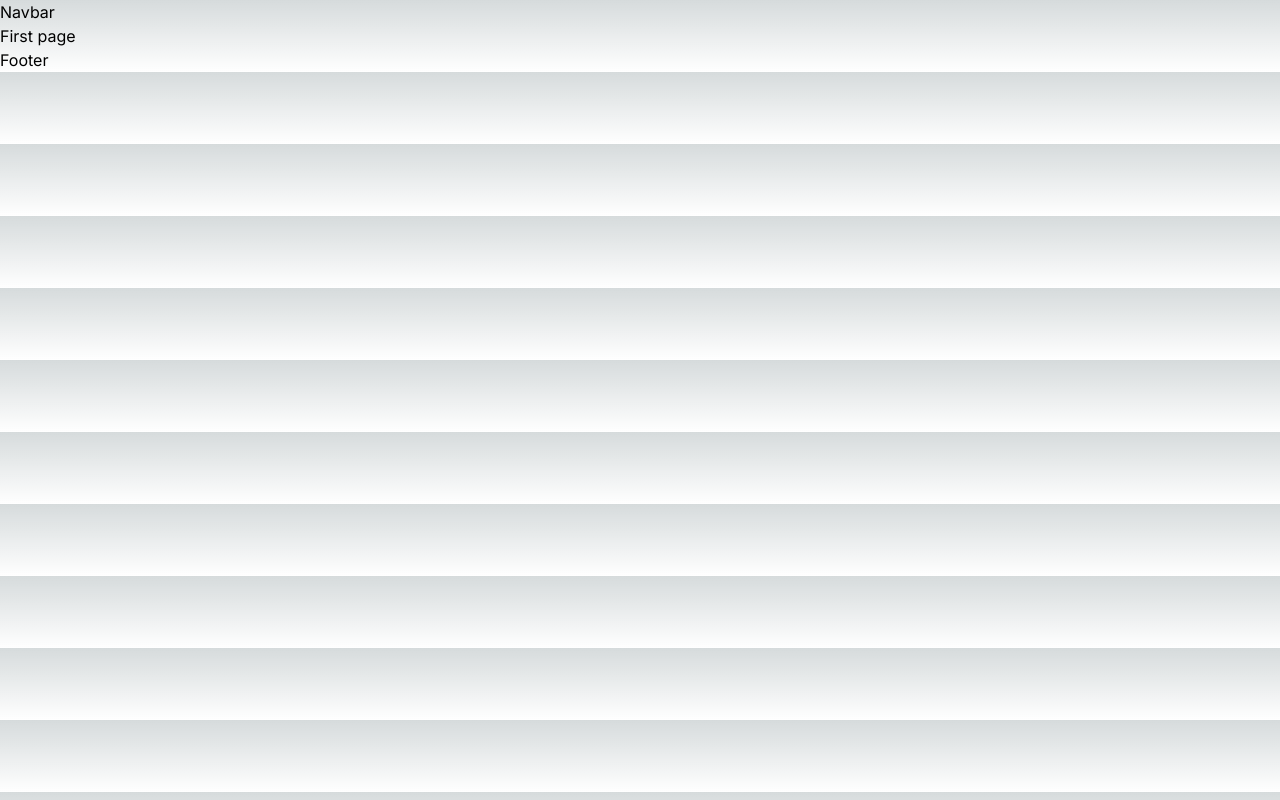
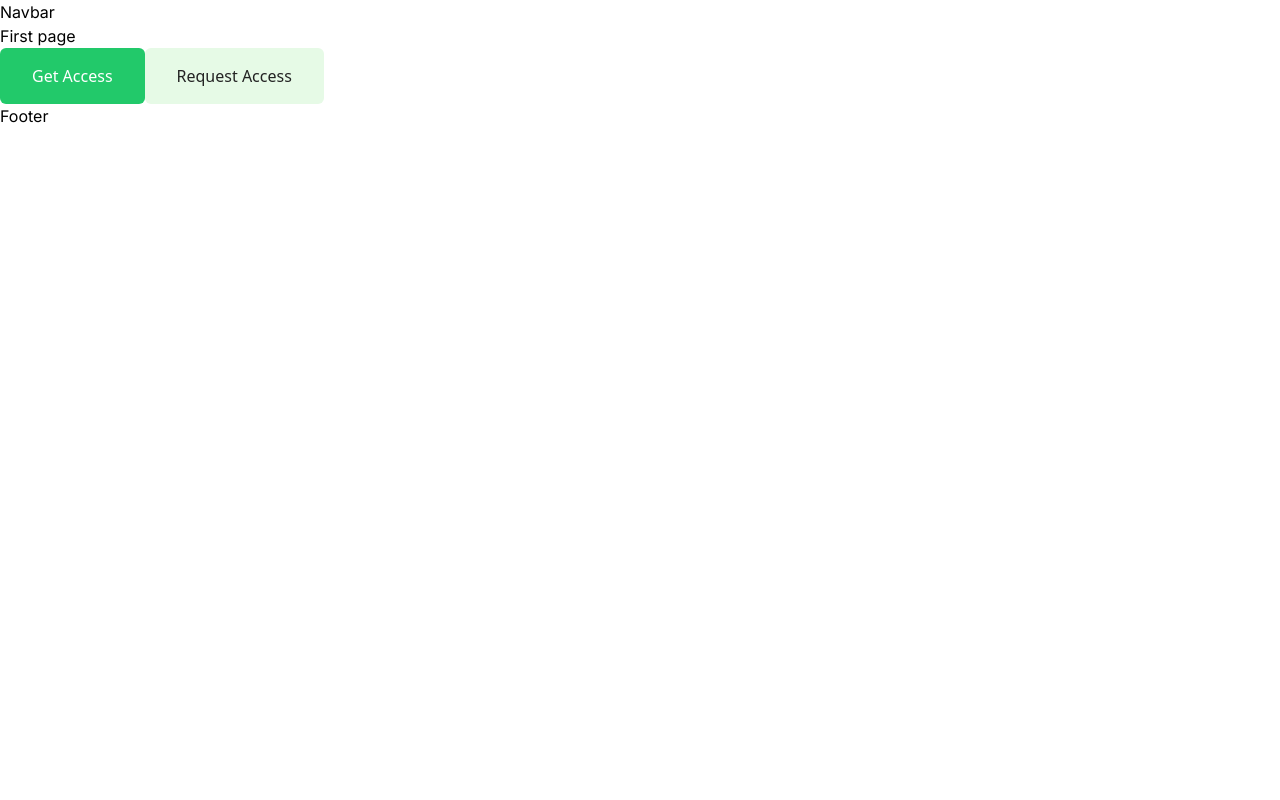
Before and after one commit to foullanifatimazohra/startup_nextjs_seo, a Next.js app: page / in a window 1280 px wide. Built offline with nearby package versions, Linux system fonts and the light colour scheme.

Commit message:
faet : button component with styling

```diff
--- a/app/globals.css
+++ b/app/globals.css
@@ -1,27 +1,10 @@
 @tailwind base;
 @tailwind components;
 @tailwind utilities;
+@import url('https://fonts.googleapis.com/css2?family=Outfit:wght@200;300;400;500&display=swap');
 
-:root {
-  --foreground-rgb: 0, 0, 0;
-  --background-start-rgb: 214, 219, 220;
-  --background-end-rgb: 255, 255, 255;
+*, body{
+  margin: 0;
+  padding: 0;
+  box-sizing: border-box;
 }
-
-@media (prefers-color-scheme: dark) {
-  :root {
-    --foreground-rgb: 255, 255, 255;
-    --background-start-rgb: 0, 0, 0;
-    --background-end-rgb: 0, 0, 0;
-  }
-}
-
-body {
-  color: rgb(var(--foreground-rgb));
-  background: linear-gradient(
-      to bottom,
-      transparent,
-      rgb(var(--background-end-rgb))
-    )
-    rgb(var(--background-start-rgb));
-}
--- a/app/page.tsx
+++ b/app/page.tsx
@@ -1,7 +1,11 @@
+import Button from "@/components/ui/Button";
+
 export default function Home() {
   return (
     <div>
       <h1>First page</h1>
+      <Button type="primary" title="Get Access" />
+      <Button type="secondary" title="Request Access" />
     </div>
   );
 }
--- /dev/null
+++ b/components/ui/Button.tsx
@@ -0,0 +1,18 @@
+interface ButtonProps {
+  type: "primary" | "secondary";
+  title: string;
+  disabled?: boolean;
+}
+
+function Button({ type, title, disabled }: ButtonProps) {
+  const styleButton = `  ${
+    type == "primary" ? "text-white bg-green" : "text-gray bg-green_200"
+  } w-auto text-center font-outfit rounded-md py-4 px-8`;
+  return (
+    <button className={styleButton} disabled={disabled}>
+      {title}
+    </button>
+  );
+}
+
+export default Button;
--- a/tailwind.config.ts
+++ b/tailwind.config.ts
@@ -1,20 +1,30 @@
-import type { Config } from 'tailwindcss'
+import type { Config } from "tailwindcss";
+const defaultTheme = require("tailwindcss/defaultTheme");
 
 const config: Config = {
   content: [
-    './pages/**/*.{js,ts,jsx,tsx,mdx}',
-    './components/**/*.{js,ts,jsx,tsx,mdx}',
-    './app/**/*.{js,ts,jsx,tsx,mdx}',
+    "./pages/**/*.{js,ts,jsx,tsx,mdx}",
+    "./components/**/*.{js,ts,jsx,tsx,mdx}",
+    "./app/**/*.{js,ts,jsx,tsx,mdx}",
   ],
   theme: {
     extend: {
       backgroundImage: {
-        'gradient-radial': 'radial-gradient(var(--tw-gradient-stops))',
-        'gradient-conic':
-          'conic-gradient(from 180deg at 50% 50%, var(--tw-gradient-stops))',
+        "gradient-radial": "radial-gradient(var(--tw-gradient-stops))",
+        "gradient-conic":
+          "conic-gradient(from 180deg at 50% 50%, var(--tw-gradient-stops))",
       },
+    },
+    fontFamily: {
+      outfit: ["Outfit", ...defaultTheme.fontFamily.sans],
+    },
+    colors: {
+      green: "#22C96A",
+      gray: "#232323",
+      white: "#FFF",
+      green_200: "#E6FAE6",
     },
   },
   plugins: [],
-}
-export default config
+};
+export default config;
```
